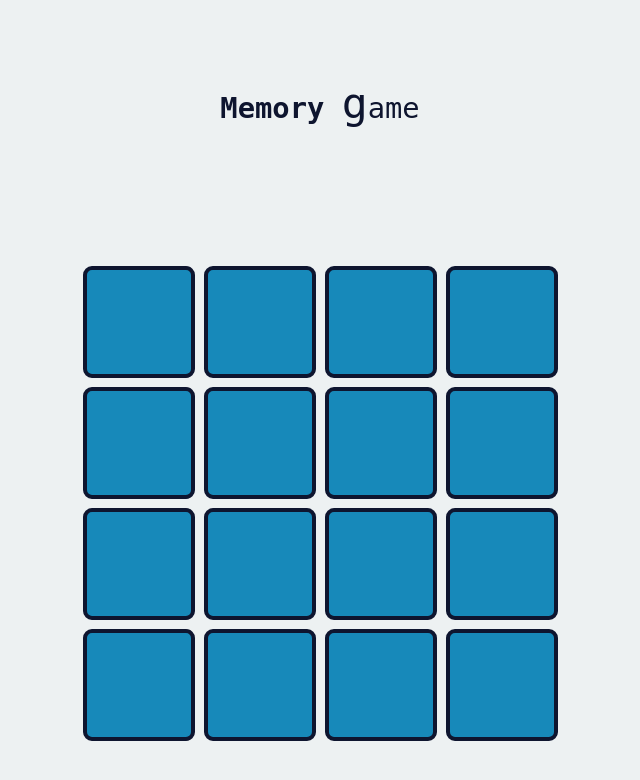
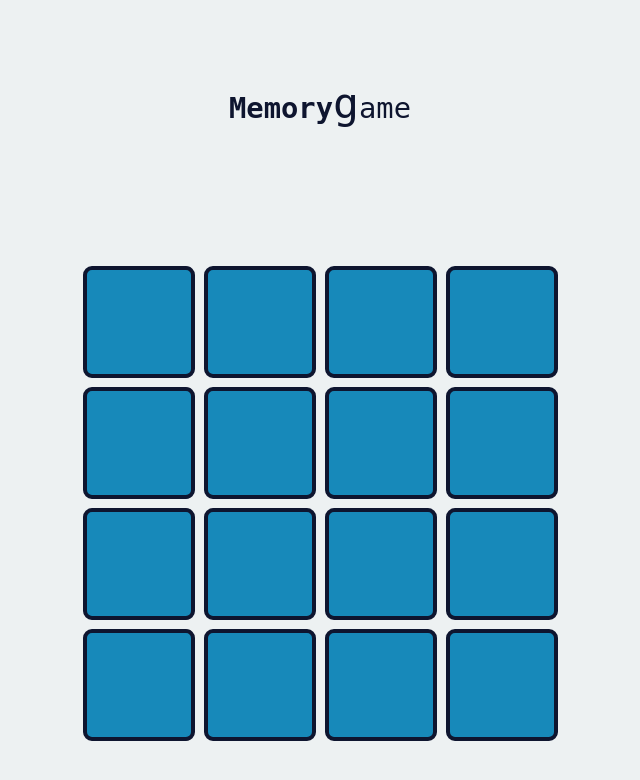
Before and after one commit to dponcez/memory-game, a plain HTML site: page index.html in a window 1280 px wide. Shown: the whole page, without its empty margins (320-960 px from the left). Drawn offline with Linux system fonts and the light colour scheme.

Commit message:
fix(font): change the Ubuntu font to Space Mono

```diff
--- a/index.html
+++ b/index.html
@@ -10,7 +10,7 @@
   <meta name='viewport' content='width=device-width, initial-scale=1.0'>
   <title>Memory Game</title>
   <!-- Fonts -->
-  <link rel='stylesheet' href='https://fonts.googleapis.com/css2?family=Abel&family=Ubuntu&display=swap'>
+  <link rel='stylesheet' href='https://fonts.googleapis.com/css2?family=Space+Mono:ital,wght@0,400;0,700;1,400;1,700&display=swap'>
   <!-- CSS -->
   <link rel='stylesheet' href='https://cdnjs.cloudflare.com/ajax/libs/font-awesome/7.0.1/css/all.min.css'>
   <link rel='stylesheet' href='css/main.css'>
@@ -18,7 +18,7 @@
 <body>
   <div class='container'>
     <header class="header">
-      <h1 class="heading">memory <span>game</span></h1>
+      <h1 class="heading">memory<span>game</span></h1>
     </header>
     <main class="grid" data-main>
 
```
